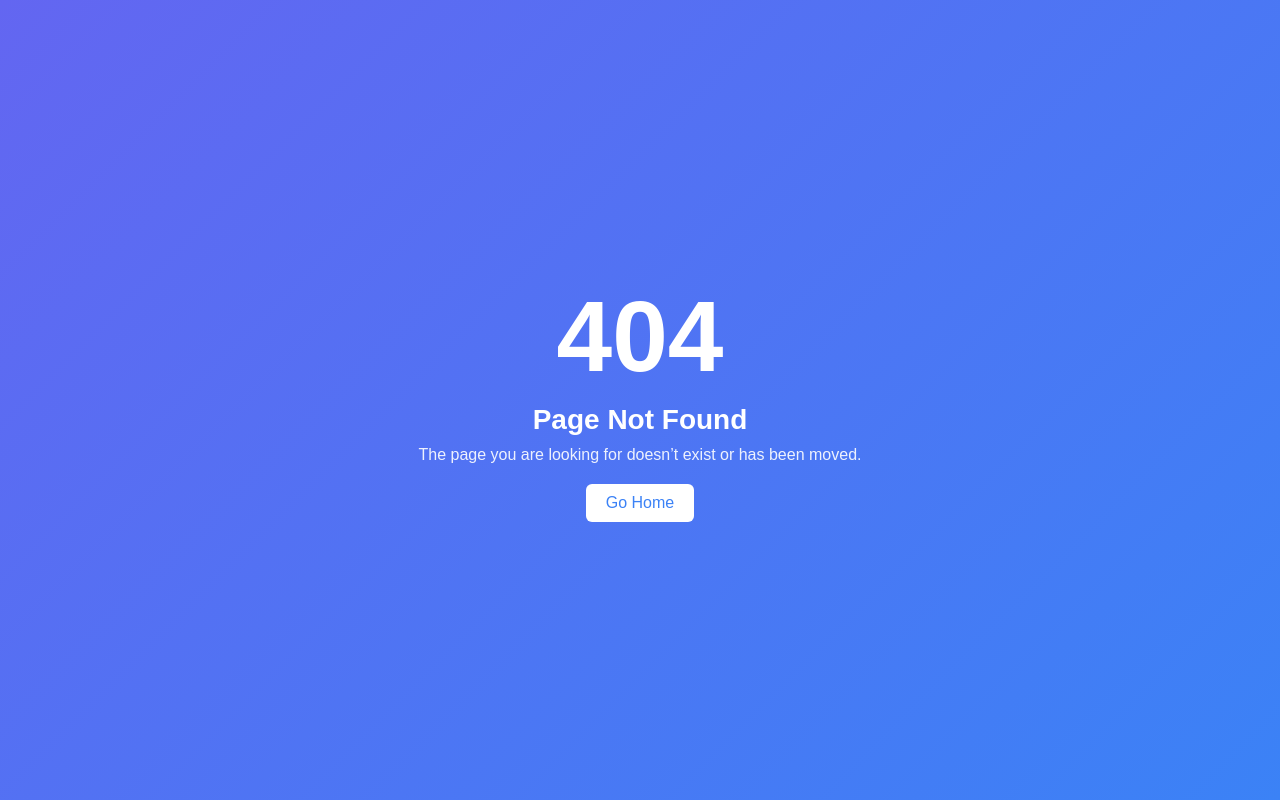
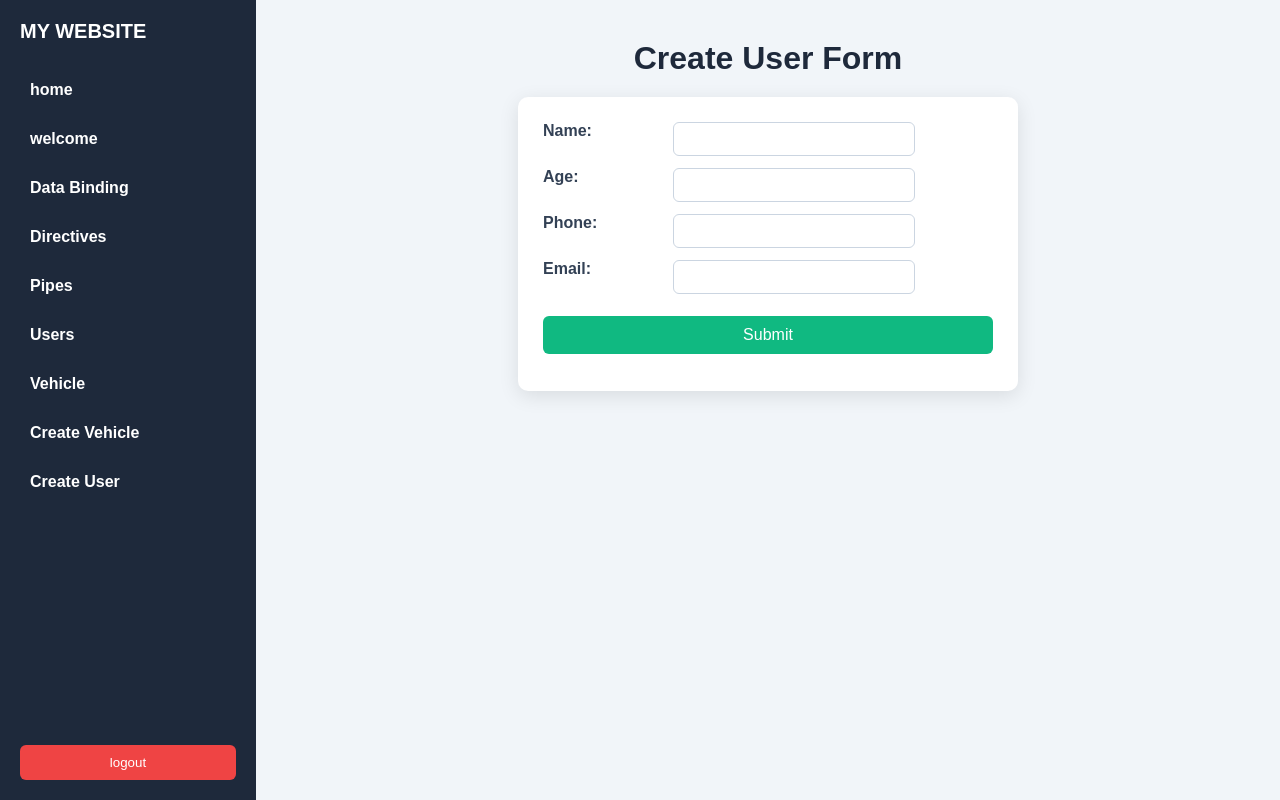
Before and after one commit to Akhilg3m/my-app-apr26, an Angular app: page /dashboard/create-user in a window 1280 px wide. Before the commit this address had no page. Built offline with nearby package versions, Linux system fonts and the light colour scheme; sample sign-in values are in the browser's storage.

Commit message:
form group

```diff
--- a/src/app/app-routing.module.ts
+++ b/src/app/app-routing.module.ts
@@ -14,6 +14,7 @@
 import { CreateVehicleComponent } from './create-vehicle/create-vehicle.component';
 import { VehicleDetailsComponent } from './vehicle-details/vehicle-details.component';
 import { AuthGuard } from './auth.guard';
+import { CreateUserComponent } from './create-user/create-user.component';
 
 const routes: Routes = [
   {path:'login', component:LoginComponent},
@@ -27,7 +28,9 @@
     {path:'vehicles', component:VehicleComponent},
     {path:'create-vehicle', component:CreateVehicleComponent},
     {path:'vehicle-details/:id', component:VehicleDetailsComponent},
-    {path:'edit-vehicle/:id', component:CreateVehicleComponent}
+    {path:'edit-vehicle/:id', component:CreateVehicleComponent},
+    {path:'create-user', component:CreateUserComponent}
+
   ]},
   {path:'', component:LoginComponent},
   {path:'**',component:PageNotFoundComponent}
--- a/src/app/app.module.ts
+++ b/src/app/app.module.ts
@@ -17,6 +17,7 @@
 import { HttpClientModule } from '@angular/common/http';
 import { CreateVehicleComponent } from './create-vehicle/create-vehicle.component';
 import { VehicleDetailsComponent } from './vehicle-details/vehicle-details.component';
+import { CreateUserComponent } from './create-user/create-user.component';
 
 @NgModule({
   declarations: [
@@ -32,7 +33,8 @@
     UsersComponent,
     VehicleComponent,
     CreateVehicleComponent,
-    VehicleDetailsComponent
+    VehicleDetailsComponent,
+    CreateUserComponent
   ],
   imports: [
     BrowserModule,
--- /dev/null
+++ b/src/app/create-user/create-user.component.css
@@ -0,0 +1,175 @@
+/* Page */
+body {
+  font-family: Arial, sans-serif;
+  background: #f1f5f9;
+  margin: 0;
+  padding: 0;
+}
+
+/* Title */
+h1 {
+  text-align: center;
+  margin: 20px 0;
+  color: #1e293b;
+}
+
+/* Form container */
+form {
+  width: 450px;
+  margin: 20px auto;
+  padding: 25px;
+  background: white;
+  border-radius: 10px;
+  box-shadow: 0 5px 20px rgba(0,0,0,0.1);
+}
+
+/* Labels */
+label {
+  display: inline-block;
+  width: 130px;
+  margin-bottom: 12px;
+  font-weight: 600;
+  color: #334155;
+  vertical-align: top;
+}
+
+/* Common styles for all form fields */
+input,
+select,
+textarea {
+  padding: 8px 10px;
+  border: 1px solid #cbd5e1;
+  border-radius: 6px;
+  outline: none;
+  transition: 0.3s;
+  font-size: 14px;
+  margin-bottom: 12px;
+}
+
+/* Text based inputs */
+input[type="text"],
+input[type="email"],
+input[type="password"],
+input[type="number"],
+input[type="tel"],
+input[type="url"],
+input[type="search"],
+input[type="date"],
+input[type="datetime-local"],
+input[type="month"],
+input[type="week"],
+input[type="time"],
+input[type="color"],
+input[type="file"],
+input[type="range"],
+input[type="hidden"],
+input[type="image"],
+input[type="reset"],
+input[type="button"],
+input[type="submit"],
+select,
+textarea {
+  width: 220px;
+}
+
+/* Textarea */
+textarea {
+  resize: vertical;
+  min-height: 80px;
+}
+
+/* Focus effect */
+input:focus,
+select:focus,
+textarea:focus {
+  border-color: #3b82f6;
+  box-shadow: 0 0 5px rgba(59,130,246,0.3);
+}
+
+/* Radio and checkbox */
+input[type="radio"],
+input[type="checkbox"] {
+  width: auto;
+  margin-right: 6px;
+  cursor: pointer;
+}
+
+/* File input */
+input[type="file"] {
+  background: #f8fafc;
+  cursor: pointer;
+}
+
+/* Color input */
+input[type="color"] {
+  height: 40px;
+  padding: 2px;
+  cursor: pointer;
+}
+
+/* Range input */
+input[type="range"] {
+  cursor: pointer;
+}
+
+/* Buttons */
+input[type="submit"],
+input[type="reset"],
+input[type="button"],
+button {
+  width: 100%;
+  padding: 10px;
+  background: #10b981;
+  color: white;
+  border: none;
+  border-radius: 6px;
+  cursor: pointer;
+  font-size: 16px;
+  transition: 0.3s;
+  margin-top: 10px;
+}
+
+/* Hover effect */
+input[type="submit"]:hover,
+input[type="reset"]:hover,
+input[type="button"]:hover,
+button:hover {
+  background: #059669;
+}
+
+/* Disabled fields */
+input:disabled,
+select:disabled,
+textarea:disabled {
+  background: #e2e8f0;
+  cursor: not-allowed;
+}
+
+/* Placeholder */
+::placeholder {
+  color: #94a3b8;
+}
+
+/* Checkbox & radio group */
+.form-group {
+  margin-bottom: 15px;
+}
+
+/* Responsive */
+@media (max-width: 500px) {
+  form {
+    width: 90%;
+  }
+
+  label {
+    display: block;
+    width: 100%;
+    margin-bottom: 5px;
+  }
+
+  input,
+  select,
+  textarea {
+    width: 100% !important;
+  }
+}
--- /dev/null
+++ b/src/app/create-user/create-user.component.html
@@ -0,0 +1,23 @@
+<h1>Create User Form</h1>
+
+<form [formGroup]="userForm" (ngSubmit)="submit()">
+
+    <label for="">Name:</label>
+    <input type="text" formControlName="name">
+    <br>
+
+     <label for="">Age:</label>
+    <input type="number" formControlName="age">
+    <br>
+
+     <label for="">Phone:</label>
+    <input type="number" formControlName="phone">
+    <br>
+
+     <label for="">Email:</label>
+    <input type="email" formControlName="email">
+    <br>
+
+    <input type="submit">
+
+</form>
--- /dev/null
+++ b/src/app/create-user/create-user.component.ts
@@ -0,0 +1,22 @@
+import { Component } from '@angular/core';
+import { FormControl, FormGroup } from '@angular/forms';
+
+@Component({
+  selector: 'app-create-user',
+  templateUrl: './create-user.component.html',
+  styleUrls: ['./create-user.component.css']
+})
+export class CreateUserComponent {
+
+  userForm:FormGroup = new FormGroup({
+    name: new FormControl(),
+    age: new FormControl(),
+    phone: new FormControl(),
+    email: new FormControl()
+  })
+
+  submit(){
+    console.log(this.userForm);
+  }
+
+}
--- a/src/app/dashboard/dashboard.component.html
+++ b/src/app/dashboard/dashboard.component.html
@@ -9,6 +9,7 @@
         <h1 routerLink="users">Users</h1>
         <h1 routerLink="vehicles">Vehicle</h1>
         <h1 routerLink="create-vehicle">Create Vehicle</h1>
+        <h1 routerLink="create-user">Create User</h1>
 
         <button (click)="logout()">logout</button>
     </div>
```
Also changed, not shown: 2 other files (tests, documents, lock files or other folders).
